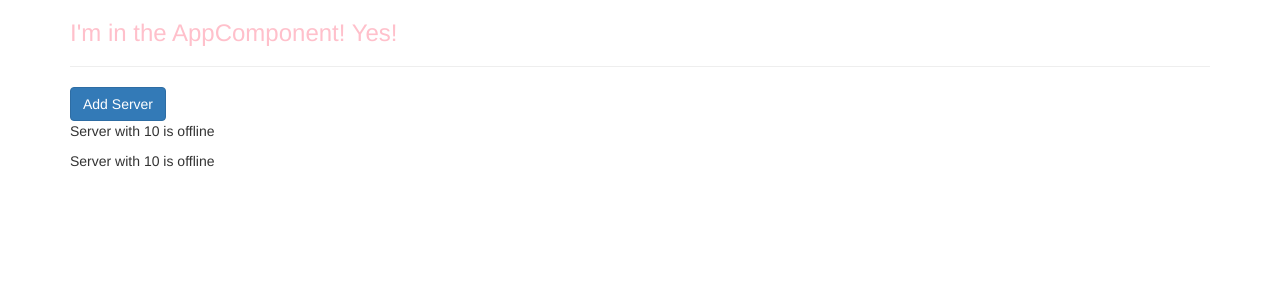
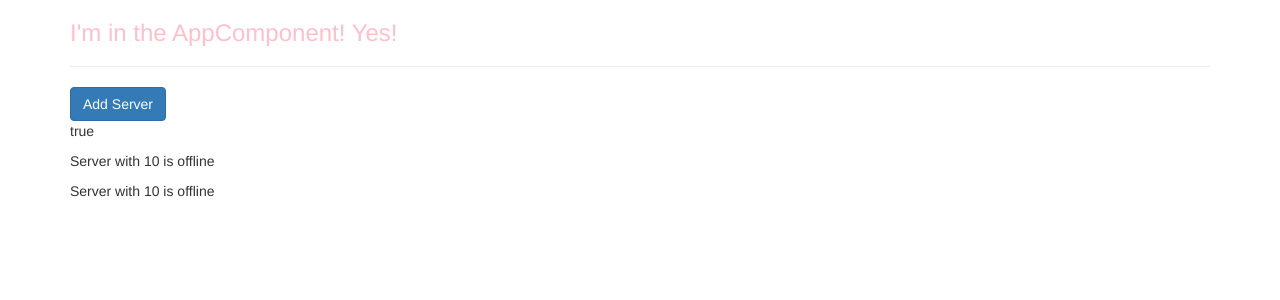
Before and after one commit to MrSharp12/angular-5-training, an Angular app: page / in a window 1280 px wide. Shown: the top 300 px of the page. Built offline with nearby package versions, Linux system fonts and the light colour scheme.

Commit message:
property binding vs string interpolation

```diff
--- a/src/app/servers/servers.component.html
+++ b/src/app/servers/servers.component.html
@@ -1,7 +1,12 @@
-<!-- square brackets indicate to angular that -->
-<!-- we property binding (dynamicaly bind some property) -->
-<!-- we are binding to the native element property (disabled) -->
-<!-- our own created TS property(allowNewServer) -->
+<!-- when to use property binding vs string interpolation -->
+<!-- if you want to output something to your template, like printing text -->
+<!-- use string interpolation -->
+<!-- if you want to change some property, like an html element -->
+<!-- use property binding -->
+<!-- keep in mind, string interpolation only works within a normal template -->
+<!-- not within another expression of that template, like property binding -->
 <button class="btn btn-primary" [disabled]="!allowNewServer">Add Server</button>
+<!-- <p>{{ allowNewServer }}</p> -->
+<p [innerText]="allowNewServer"></p>
 <app-server></app-server>
 <app-server></app-server>
```
Also changed, not shown: 1 other file (tests, documents, lock files or other folders).
